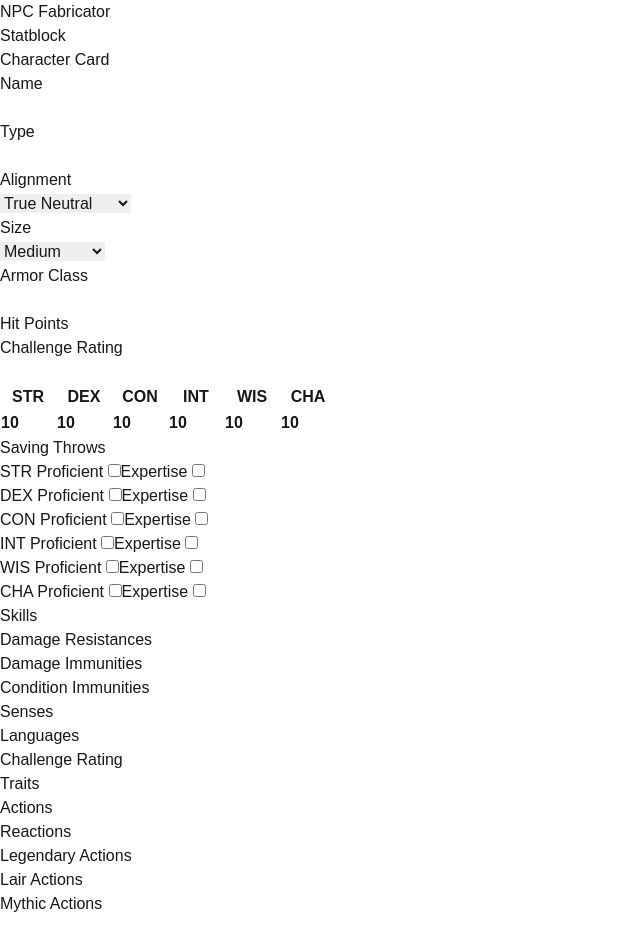
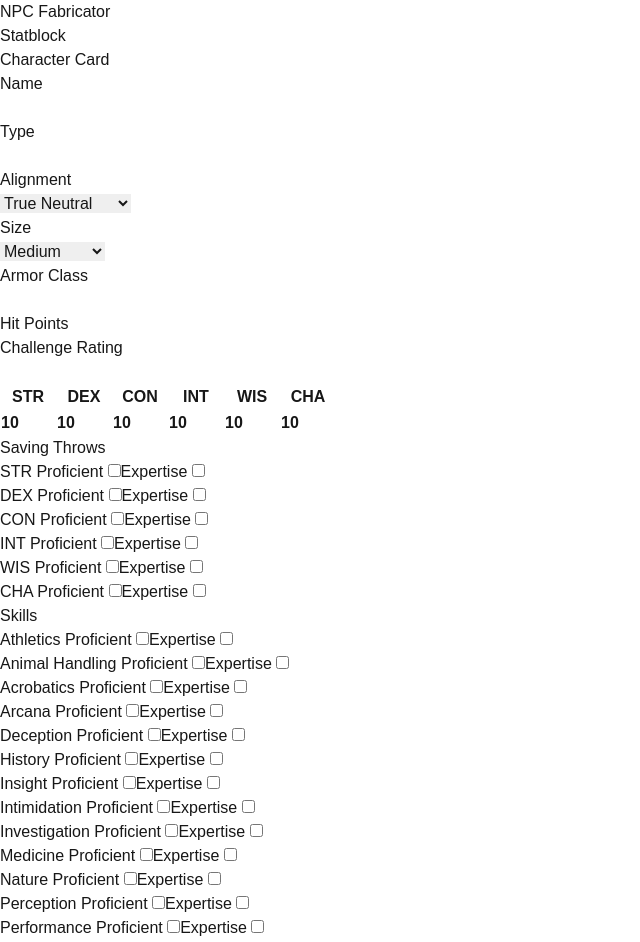
Before and after one commit to jpanahon/dungeon-acolyte, a Next.js app: page /npc-fabricator in a window 1280 px wide. Shown: the top 942 px of the page, without its empty margins (0-640 px from the left). Before the commit the page ends 916 px from the top, so only its background shows below. Built offline with nearby package versions, Linux system fonts and the light colour scheme.

Commit message:
feat: Added skills

```diff
--- a/src/app/npc-fabricator/page.tsx
+++ b/src/app/npc-fabricator/page.tsx
@@ -9,6 +9,26 @@ export default function NPCFab() {
     ];
 
     let savingThrows = stats;
+
+    let skills = [
+        {id: "ATH", name: "Athletics", mod: 0},
+        {id: "ANH", name: "Animal Handling", mod: 0},
+        {id: "ACB", name: "Acrobatics", mod: 0},
+        {id: "ARC", name: "Arcana", mod: 0},
+        {id: "DEC", name: "Deception", mod: 0},
+        {id: "HIS", name: "History", mod: 0},
+        {id: "INS", name: "Insight", mod: 0},
+        {id: "INT", name: "Intimidation", mod: 0},
+        {id: "INV", name: "Investigation", mod: 0},
+        {id: "MED", name: "Medicine", mod: 0},
+        {id: "NAT", name: "Nature", mod: 0},
+        {id: "PRC", name: "Perception", mod: 0},
+        {id: "PRF", name: "Performance", mod: 0},
+        {id: "PRS", name: "Persuasion", mod: 0},
+        {id: "REL", name: "Religion", mod: 0},
+        {id: "SOH", name: "Sleight of Hand", mod: 0},
+        {id: "SUR", name: "Survival", mod: 0},
+    ];
 
     return (
         <main>
@@ -76,6 +96,12 @@ export default function NPCFab() {
                     ))}
 
                     <label>Skills</label> <br/>
+                    {skills.map((stat) => (
+                        <div key={stat.name}>
+                            <p>{stat.name} Proficient <input type="checkbox"></input>
+                            Expertise <input type="checkbox"></input></p>
+                        </div>
+                    ))}
                     <label>Damage Resistances</label> <br/>
                     <label>Damage Immunities</label> <br/>
                     <label>Condition Immunities</label> <br/>
```
